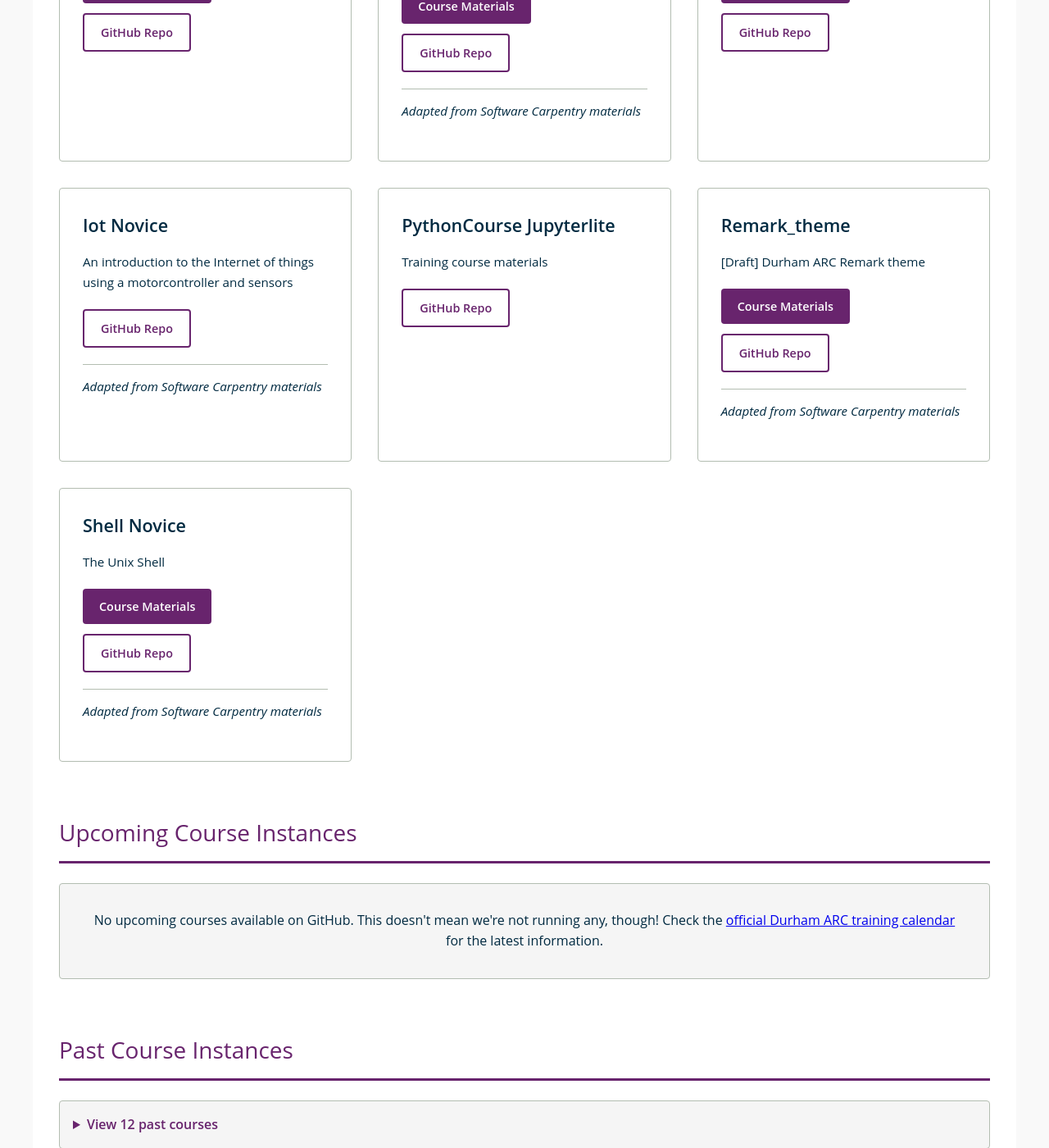
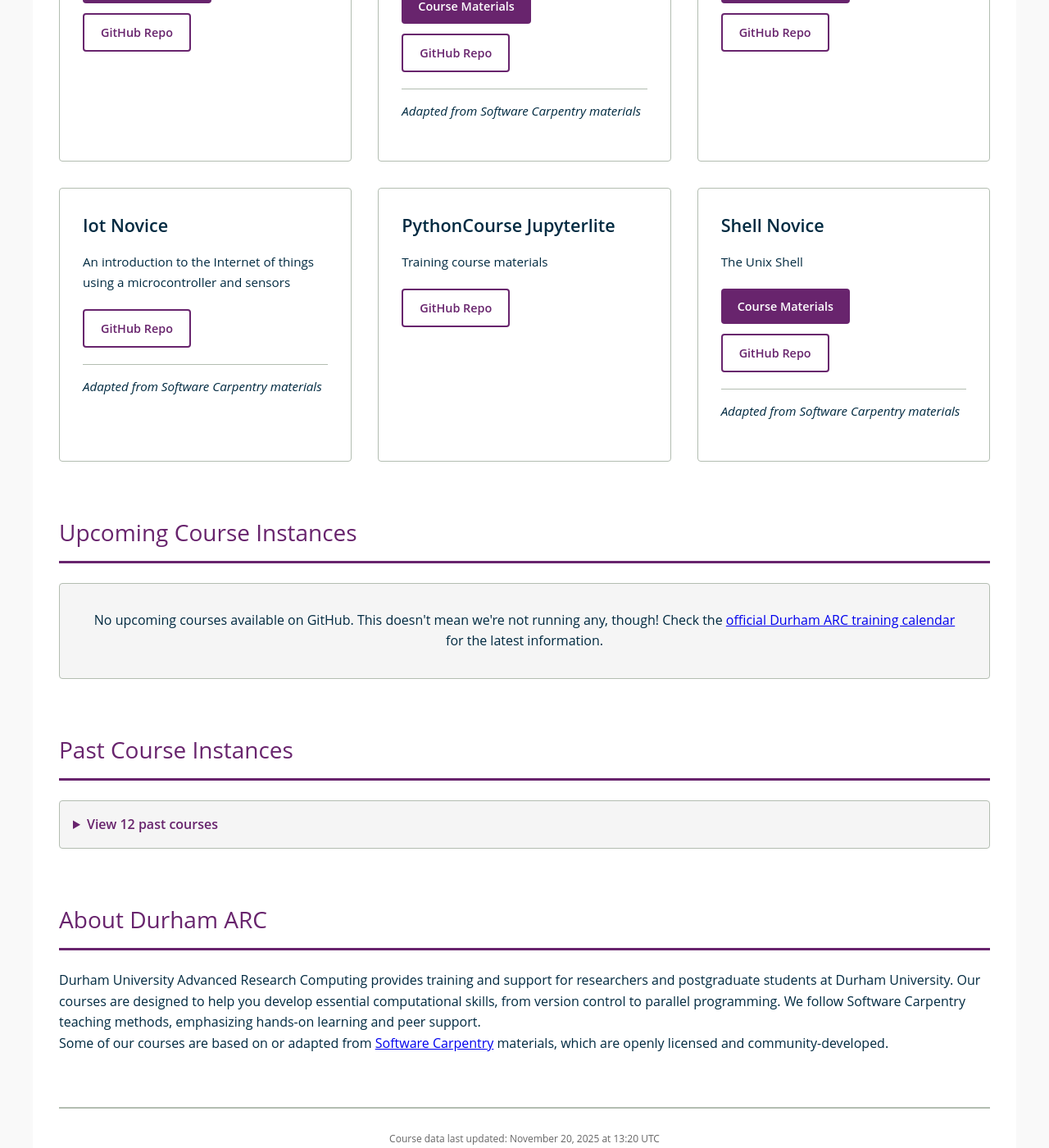
Before and after one commit to DurhamARC-Training/durhamarc-training.github.io, a Jekyll site: the page built from index.md, in a window 1280 px wide and 1400 px high, scrolled down 861 px. Shown: the whole window at 82% size. Built offline with Jekyll 4.4.1, drawn with Linux system fonts in a browser that asks for light colours; some of the changed text lies outside the part shown.

Commit message:
Update course data [skip ci]

```diff
--- a/_data/courses.json
+++ b/_data/courses.json
@@ -69,11 +69,11 @@
     {
       "name": "Iot Novice",
       "slug": "iot-novice",
-      "description": "An introduction to the Internet of things using a motorcontroller and sensors",
+      "description": "An introduction to the Internet of things using a microcontroller and sensors",
       "repo_url": "https://github.com/DurhamARC-Training/iot-novice",
       "pages_url": null,
       "topics": [],
-      "updated": "2025-04-16T21:27:41Z",
+      "updated": "2025-11-20T13:14:58Z",
       "is_fork": true,
       "stars": 0
     },
@@ -86,17 +86,6 @@
       "topics": [],
       "updated": "2025-08-13T08:19:44Z",
       "is_fork": false,
-      "stars": 0
-    },
-    {
-      "name": "Remark_theme",
-      "slug": "remark_theme",
-      "description": "[Draft] Durham ARC Remark theme",
-      "repo_url": "https://github.com/DurhamARC-Training/remark_theme",
-      "pages_url": "https://durhamarc-training.github.io/remark_theme/",
-      "topics": [],
-      "updated": "2024-04-15T15:56:51Z",
-      "is_fork": true,
       "stars": 0
     },
     {
@@ -217,5 +206,5 @@
       "topics": []
     }
   ],
-  "last_updated": "2025-11-20T13:06:37.668Z"
+  "last_updated": "2025-11-20T13:20:21.306Z"
 }
```
